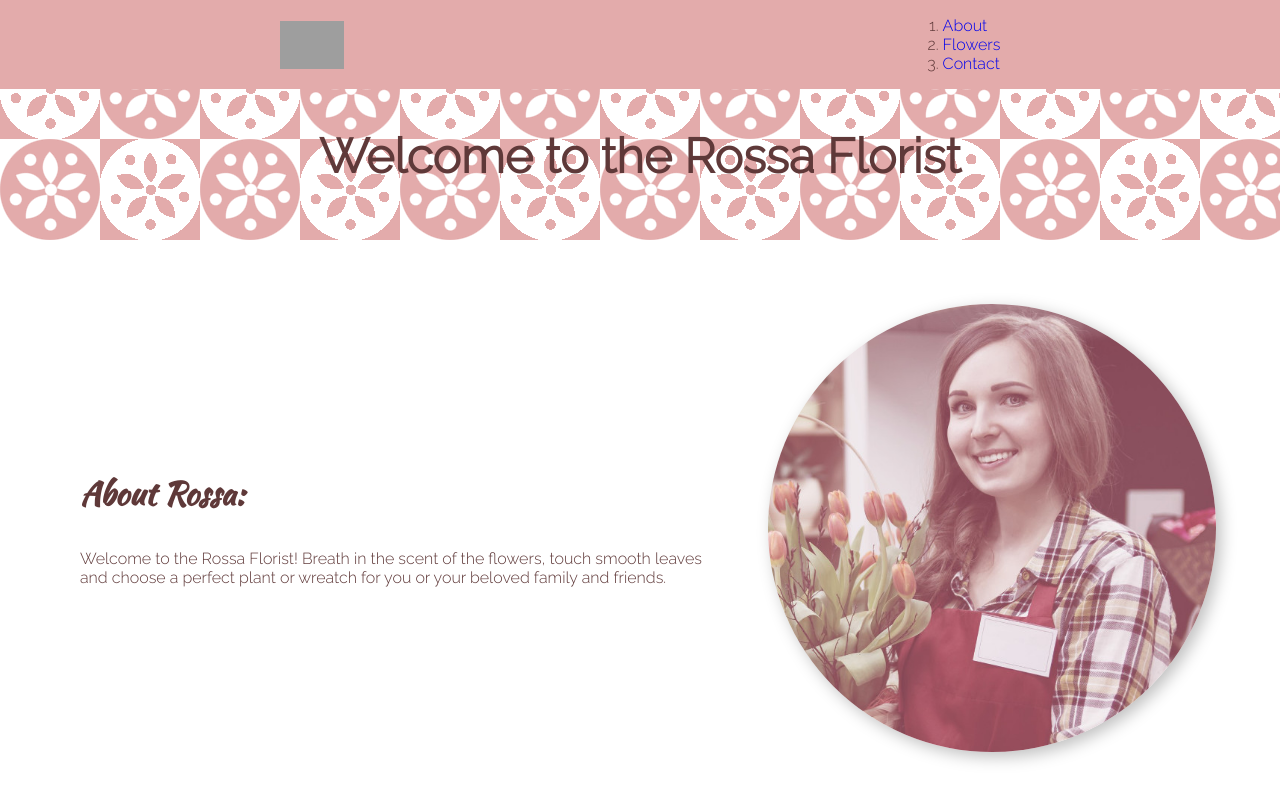
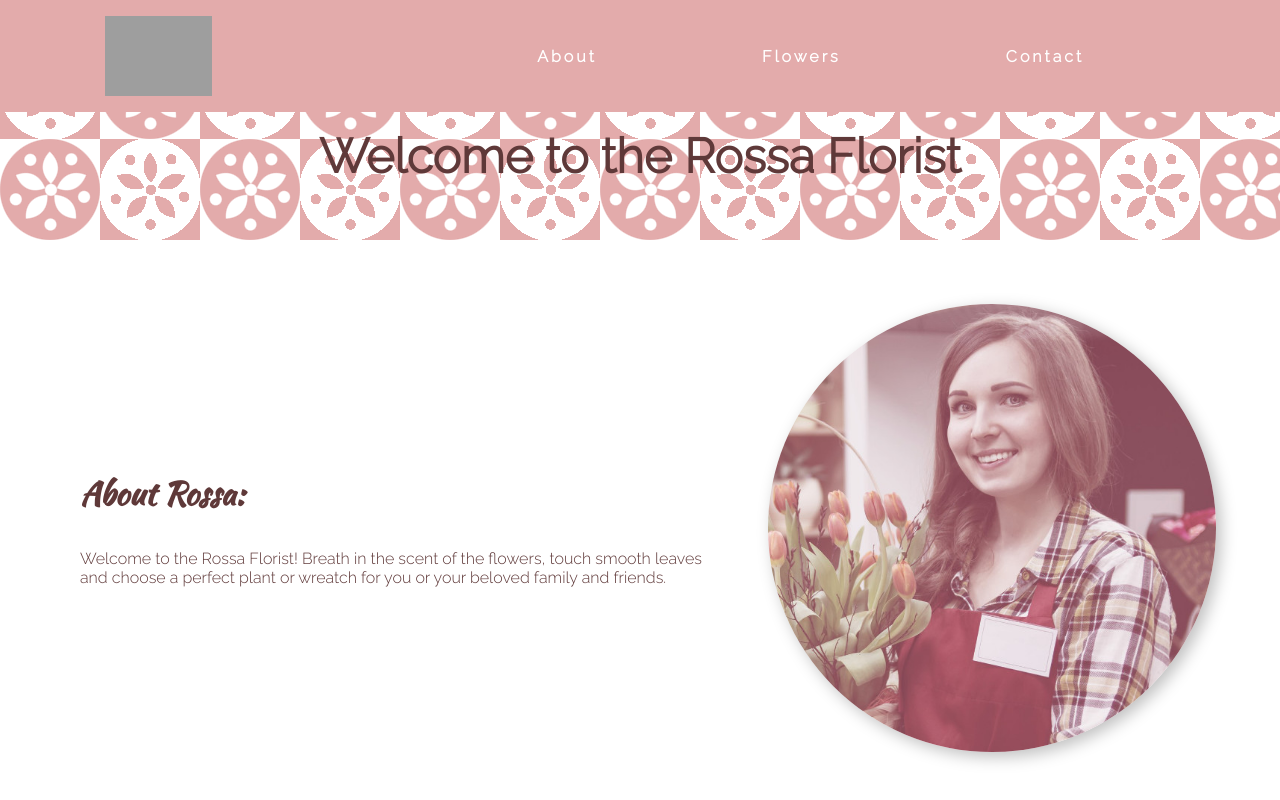
Before and after one commit to theCieniu/fcc-product-landing-page, a plain HTML site: page index.html in a window 1280 px wide. Shown: the top 800 px of the page. Drawn offline with Linux system fonts and the light colour scheme; grey boxes are pictures that could not be loaded.

Commit message:
nav bar css
nav bar burger, css flexbox, media query

```diff
--- a/stylesheet.css
+++ b/stylesheet.css
@@ -10,11 +10,13 @@ utilize CSS flexbox at least once.*/
 
 body {
   width: 100vw;
+  max-width: 100vw;
   margin: 0;
   font-family: 'Raleway', sans-serif;
   --darkpinkish: #5f3939;
   --lightpinkish: #e3abab;
   color: var(--darkpinkish);
+  overflow-x: hidden;
 }
 
 h2 {
@@ -40,6 +42,7 @@ a, a:hover {
 at the top of the viewport.*/
 #header {
   width: 100vw;
+  max-width: 100vw;
   margin: 0;
   background-color: #e3abab;
   display: flex;
@@ -51,7 +54,8 @@ at the top of the viewport.*/
 }
 
 #header-img {
-  max-height: 3rem;
+  max-height: 5rem;
+  margin: 0.5rem;
   max-width: 35vw;
   }
 
@@ -60,6 +64,35 @@ at the top of the viewport.*/
   justify-content: space-around;
   align-items: center;
 }
+
+nav ol {
+  position: absolute;
+  right: 0;
+  top: 5vh;
+  height: 50vh;
+  width: 40vw;
+  background-color: var(--lightpinkish);
+  padding-right: 1em;
+  display: flex;
+  flex-direction: column;
+  justify-content: space-around;
+  list-style: none;
+}
+
+nav a {
+  text-decoration: none;
+  color: white;
+  font-size: 1rem;
+  font-weight: bold;
+  letter-spacing: 2px;
+  padding: 1em;
+}
+
+nav a:hover {
+  text-decoration: underline;
+  background-color: var(--darkpinkish);
+  border-radius: 10%;
+  }
 
 .burger div {
   background-color: white;
@@ -71,7 +104,7 @@ at the top of the viewport.*/
 
 /* ========= H1 BANNER  =======*/
 .h1 {
-  width: 100vw;
+  width: 100%;
   height: 15rem;
   background: white url(images/rossa-pattern-element.png) repeat bottom left scroll;
   display: flex;
@@ -244,6 +277,24 @@ input {
   display: none;
 }
 
+
+nav ol {
+  position:inherit;
+  height: 10vh;
+  width: 60vw;
+  background-color: var(--lightpinkish);
+  padding-right: 1em;
+  display: flex;
+  flex-direction: row;
+  justify-content: space-around;
+  align-items: center;
+  list-style: none;
+}
+
+nav a {
+  letter-spacing: 3px;
+  }
+
 }
 
 @media (min-width:1000px) {
```
